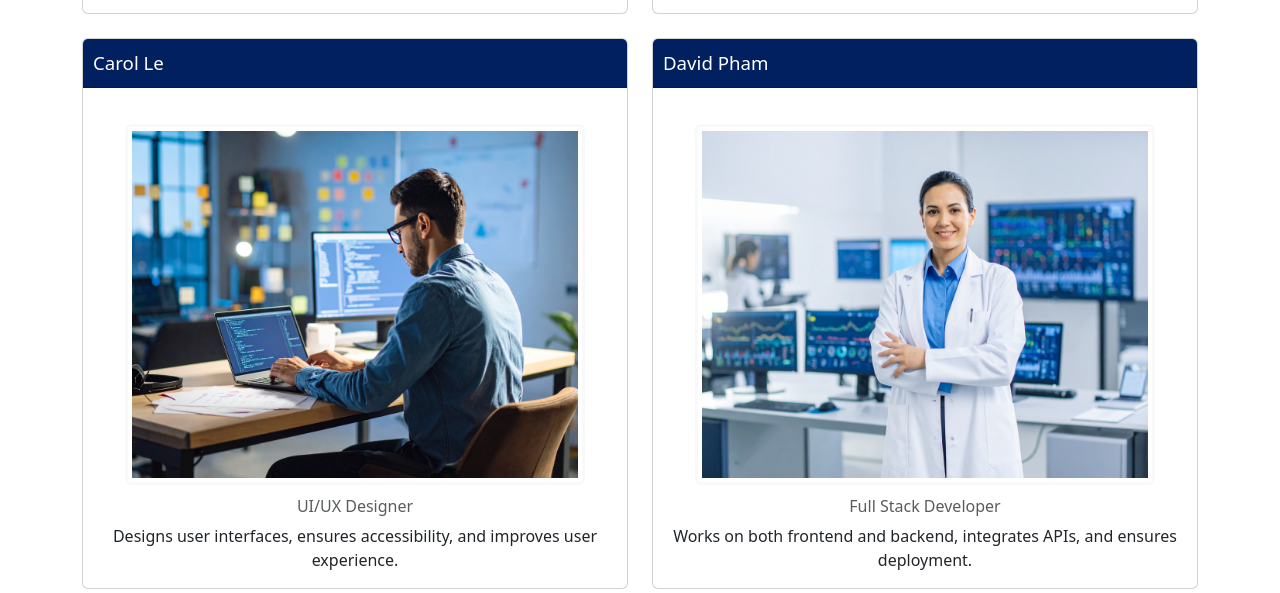
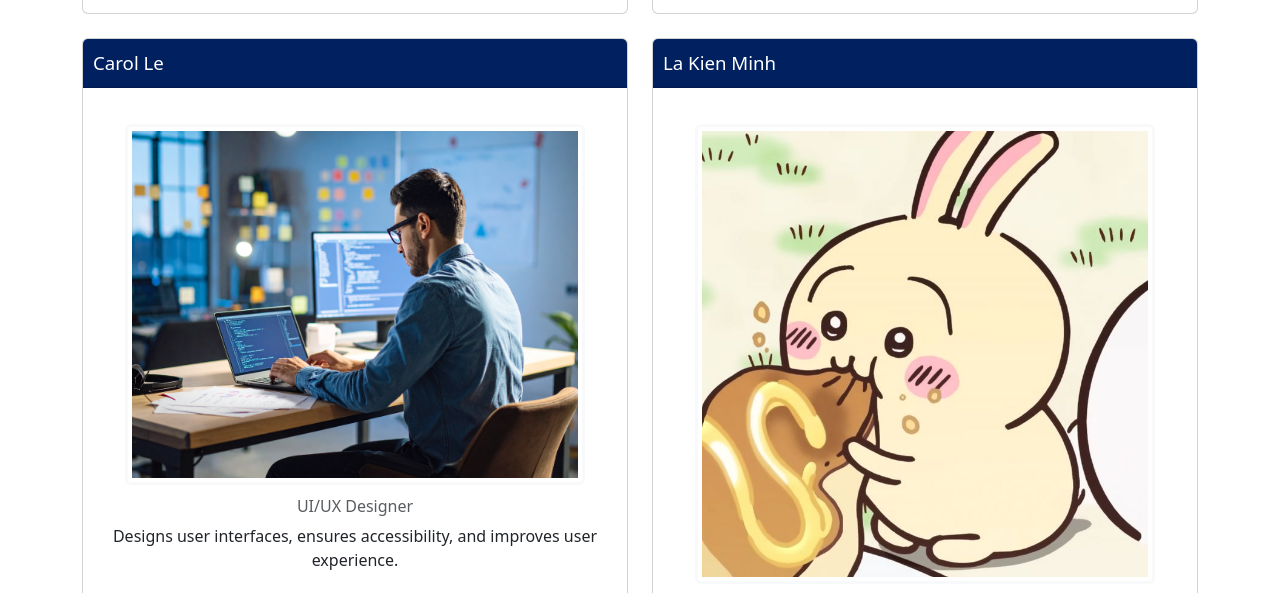
Before and after one commit to giabao06/cosc3060-teamintro, a plain HTML site: page index.html in a window 1280 px wide. Shown: the part 1101-1694 px from the top of the page. Drawn offline with nearby package versions, Linux system fonts and the light colour scheme.

Commit message:
la kien minh profile updated.

```diff
--- a/index.html
+++ b/index.html
@@ -92,13 +92,13 @@
                     <div class="col">
                         <div class="card h-100">
                             <div class="card-header section-title">
-                                David Pham
+                                La Kien Minh
                             </div>
                             <div class="card-body text-center">
                                 <!-- Portrait photo placeholder -->
-                                <img src="./assets/avatar-placeholder-4.jpg" alt="Team Member's fullname" class="rounded img-thumbnail border-3 border-light mb-3" width="460">
+                                <img src="./assets/lakienminh.jpg" alt="Team Member's fullname" class="rounded img-thumbnail border-3 border-light mb-3" width="460" style="object-fit: cover; height: 302;">
                                 <h6 class="card-subtitle mb-2 text-muted">Full Stack Developer</h6>
-                                <p class="card-text">Works on both frontend and backend, integrates APIs, and ensures deployment.</p>
+                                <p class="card-text">Works on design user interfaces, improving user experience, and backend.</p>
                             </div>
                         </div>
                     </div>
```
Also changed, not shown: assets/lakienminh.jpg (added).
